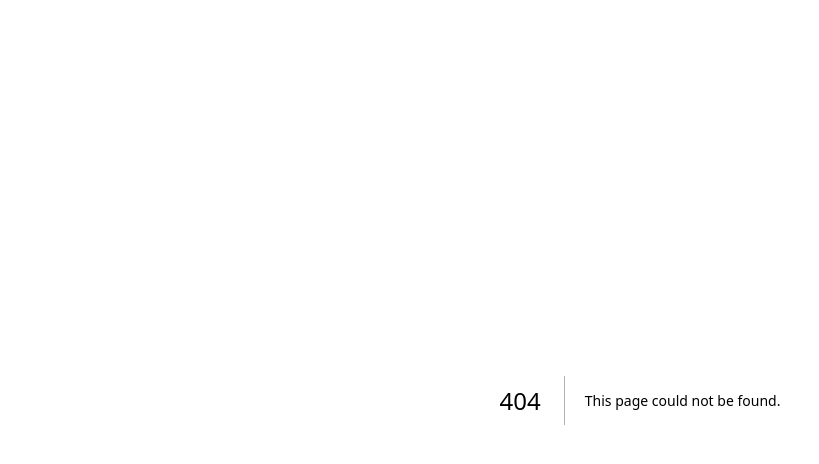
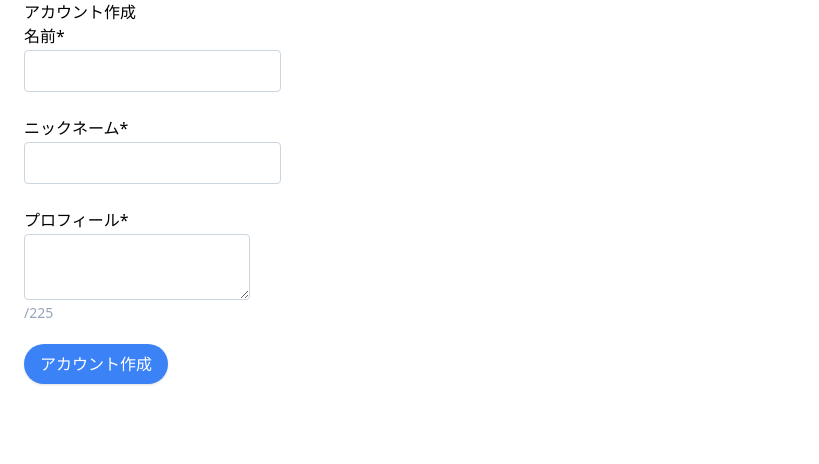
Before and after one commit to taka-yu-ki/test-nextjs-firebase, a Next.js app: page /create-account in a window 1280 px wide. Before the commit this address had no page. Shown: the top 464 px of the page, without its empty margins (0-819 px from the left). Built offline with nearby package versions, Linux system fonts and the light colour scheme.

Commit message:
create account function 20230524

```diff
--- a/package.json
+++ b/package.json
@@ -12,6 +12,7 @@
     "@types/node": "20.2.1",
     "@types/react": "18.2.6",
     "@types/react-dom": "18.2.4",
+    "classnames": "^2.3.2",
     "eslint": "8.40.0",
     "eslint-config-next": "13.4.2",
     "firebase": "^9.22.0",
@@ -19,9 +20,11 @@
     "next": "13.4.2",
     "react": "18.2.0",
     "react-dom": "18.2.0",
+    "react-hook-form": "^7.43.9",
     "typescript": "5.0.4"
   },
   "devDependencies": {
+    "@tailwindcss/forms": "^0.5.3",
     "autoprefixer": "^10.4.14",
     "postcss": "^8.4.23",
     "tailwindcss": "^3.3.2"
--- /dev/null
+++ b/src/pages/create-account.tsx
@@ -0,0 +1,112 @@
+import React from "react";
+import Button from "../../components/button";
+import { useForm } from "react-hook-form";
+import classNames from "classnames";
+
+type User = {
+  name: string;
+  nickname: string;
+  profile: string;
+};
+
+const CreateAccount = () => {
+  const {
+    register,
+    handleSubmit,
+    watch,
+    formState: { errors },
+  } = useForm<User>();
+
+  const submit = (data: User) => {
+    console.log(data);
+  };
+
+  return (
+    <div className="container">
+      <h1>アカウント作成</h1>
+      <form onSubmit={handleSubmit(submit)} className="space-y-6">
+        <div>
+          <label className="block mb-0.5" htmlFor="name">
+            名前*
+          </label>
+          <input
+            className={classNames(
+              "rounded border",
+              errors.name ? "border-red-500" : "border-slate-300"
+            )}
+            autoComplete="name"
+            {...register("name", {
+              required: "必須入力です",
+              maxLength: {
+                value: 50,
+                message: "最大50文字です",
+              },
+            })}
+            id="name"
+            name="name"
+            type="text"
+          />
+          {errors.name && (
+            <p className="text-red-500 mt-0.5">{errors.name?.message}</p>
+          )}
+        </div>
+        <div>
+          <label className="block mb-0.5" htmlFor="nickname">
+            ニックネーム*
+          </label>
+          <input
+            className={classNames(
+              "rounded border",
+              errors.name ? "border-red-500" : "border-slate-300"
+            )}
+            autoComplete="off"
+            {...register("nickname", {
+              required: "必須入力です",
+              maxLength: {
+                value: 50,
+                message: "最大50文字です",
+              },
+            })}
+            id="nickname"
+            name="nickname"
+            type="text"
+          />
+          {errors.nickname && (
+            <p className="text-red-500 mt-0.5">{errors.nickname?.message}</p>
+          )}
+        </div>
+        <div>
+          <label className="block mb-0.5" htmlFor="profile">
+            プロフィール*
+          </label>
+          <textarea
+            className={classNames(
+              "rounded border",
+              errors.name ? "border-red-500" : "border-slate-300"
+            )}
+            defaultValue=""
+            {...register("profile", {
+              required: "必須入力です",
+              maxLength: {
+                value: 255,
+                message: "最大255文字です",
+              },
+            })}
+            id="profile"
+            name="profile"
+          />
+          <p className="text-sm text-slate-400 leading-none">
+            {watch("profile")?.length}/225
+          </p>
+          {errors.profile && (
+            <p className="text-red-500 mt-0.5">{errors.profile?.message}</p>
+          )}
+        </div>
+        {/* <button type="button">フォームの中身をクリア</button> */}
+        <Button>アカウント作成</Button>
+      </form>
+    </div>
+  );
+};
+
+export default CreateAccount;
--- a/tailwind.config.js
+++ b/tailwind.config.js
@@ -10,6 +10,13 @@ module.exports = {
   ],
   theme: {
     extend: {},
+    container: {
+      center: true,
+      padding: {
+        DEFAULT: "16px",
+        md: "24px",
+      },
+    },
   },
-  plugins: [],
+  plugins: [require("@tailwindcss/forms")],
 };
```
Also changed, not shown: 1 other file (tests, documents, lock files or other folders).
